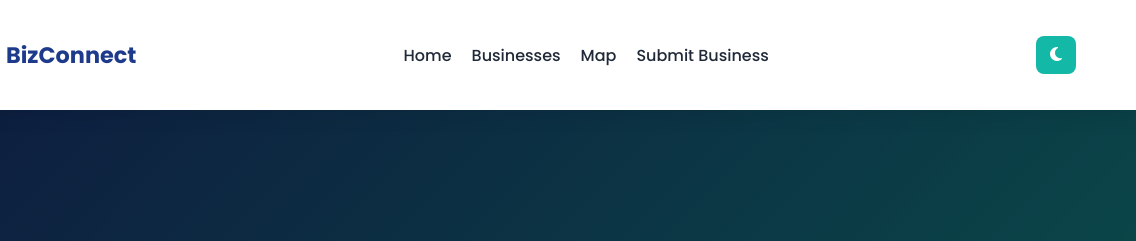
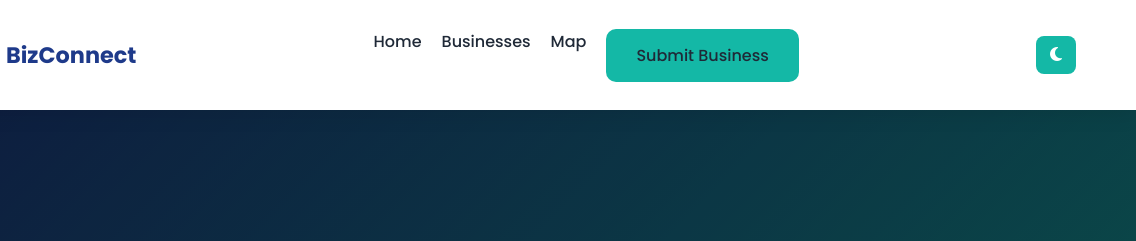
Before and after one commit to anto-nia234/BizConnect, a plain HTML site: page index.html in a window 1280 px wide. Shown: the top 241 px of the page, 144-1280 px from the left. Drawn offline with nearby package versions, Linux system fonts and the light colour scheme.

Commit message:
Modify 'Submit Business' link with new attributes
Updated the link for submitting a business with a new URL and added a class and ID.

```diff
--- a/index.html
+++ b/index.html
@@ -42,7 +42,7 @@
 
                 <li><a href="#map-section">Map</a></li>
 
-                <li><a href="https://forms.gle/QzqLuqEncVpW87xY7" target="_blank">Submit Business</a></li>
+                <li><a href="https://forms.gle/QZqLuqEncVpW87xY7" class="submit-btn" id="googleFormLink" target="_blank">Submit Business</a></li>
 
             </ul>
 
```
